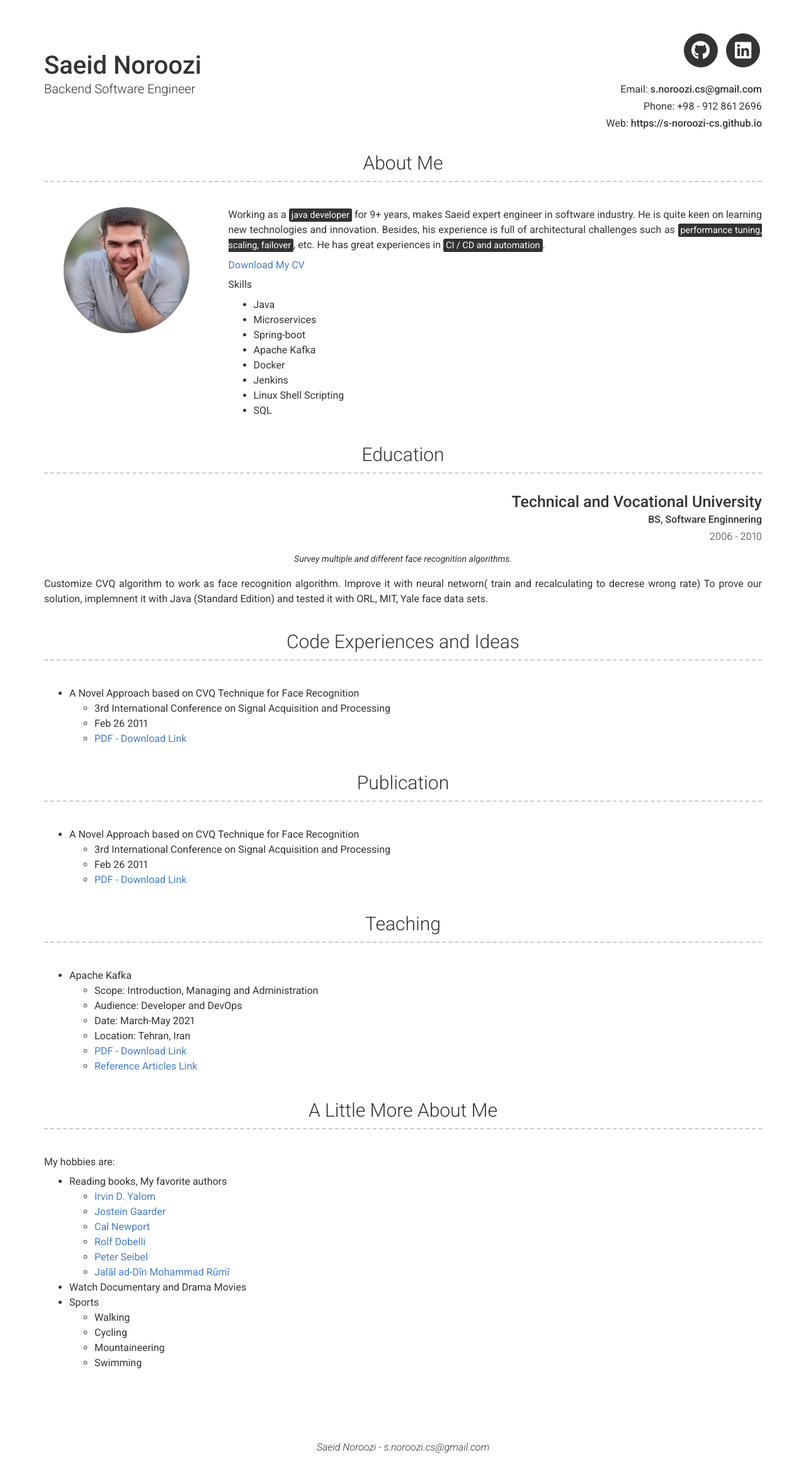
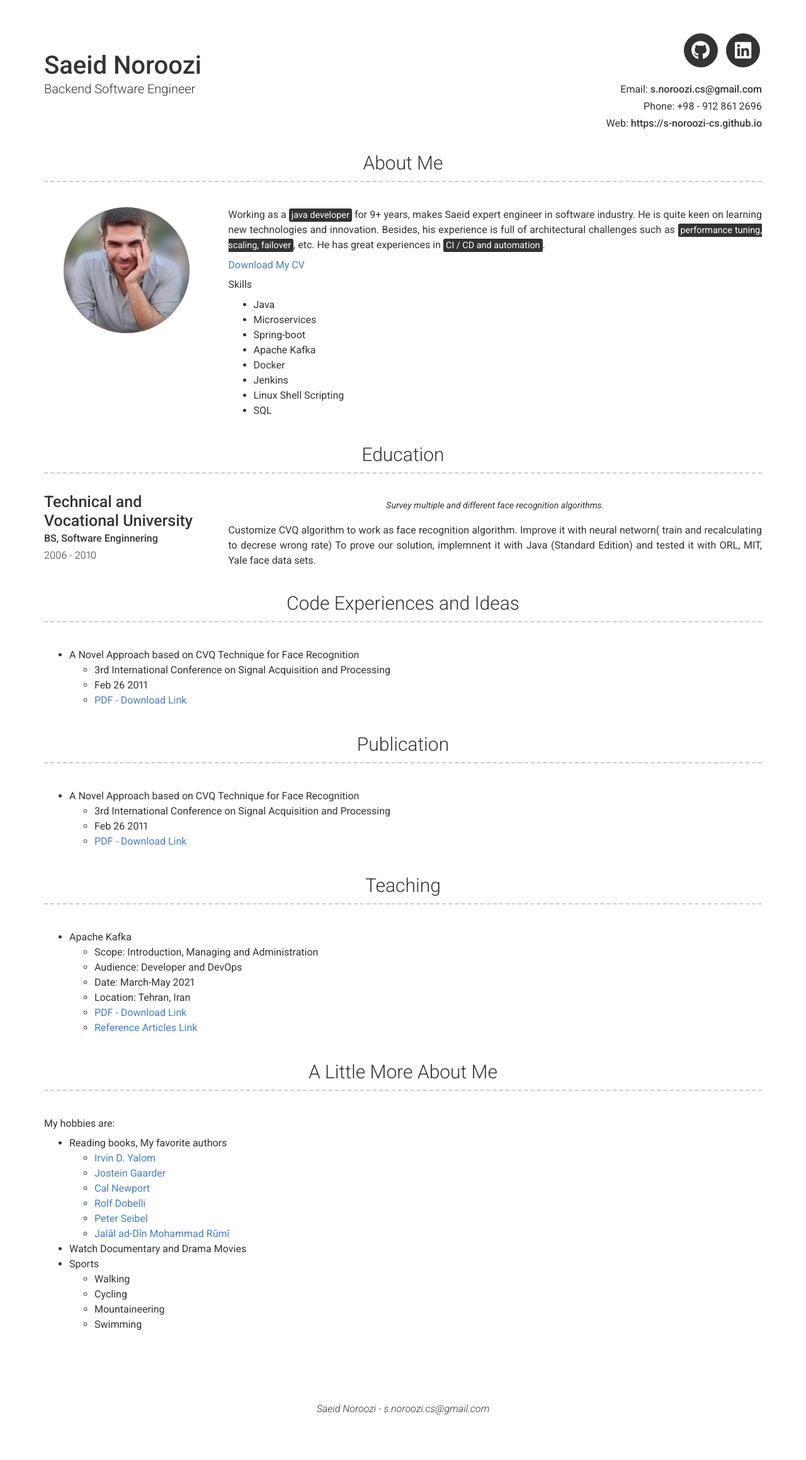
Before and after one commit to s-noroozi-cs/s-noroozi-cs.github.io, a Jekyll site: the page built from index.md, in a window 1280 px wide. Shown: the whole page at 63% size. Built offline with Jekyll 4.4.1, drawn with Linux system fonts in a browser that asks for light colours; nearby versions of some CDN libraries; after the commit the page ends 2257 px from its top, so only the background shows below that.

Commit message:
Update _config.yml

```diff
--- a/_config.yml
+++ b/_config.yml
@@ -42,7 +42,7 @@ content:
   - title: Education
     layout: list
     content:
-      - layout: top-right
+      - layout: top-left
         title: Technical and Vocational University
         sub_title: BS, Software Enginnering
         caption: 2006 - 2010
@@ -51,7 +51,6 @@ content:
         description: | # this will include new lines to allow paragraphs
           Customize CVQ algorithm to work as face recognition algorithm. Improve it with neural networn( train and recalculating to decrese wrong rate)
           To prove our solution, implemnent it with Java (Standard Edition) and tested it with ORL, MIT, Yale face data sets.
-
   - title: Code Experiences and Ideas
     layout: text
     content: |
```
